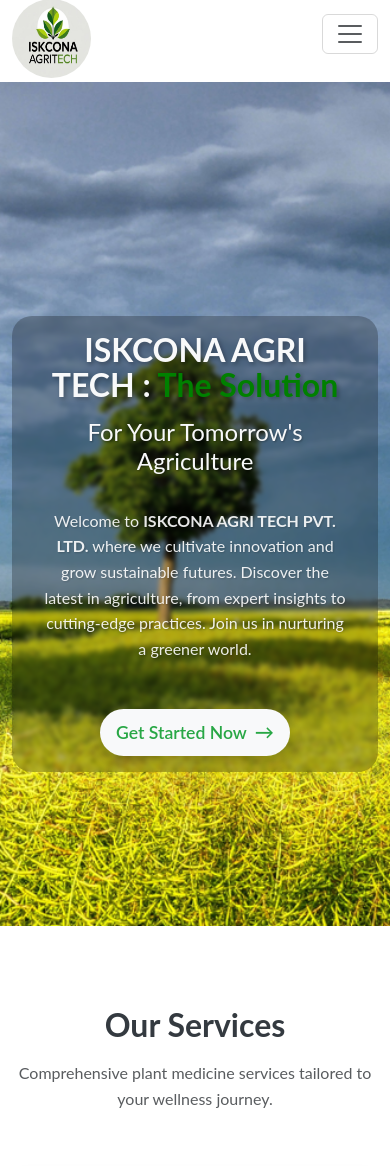
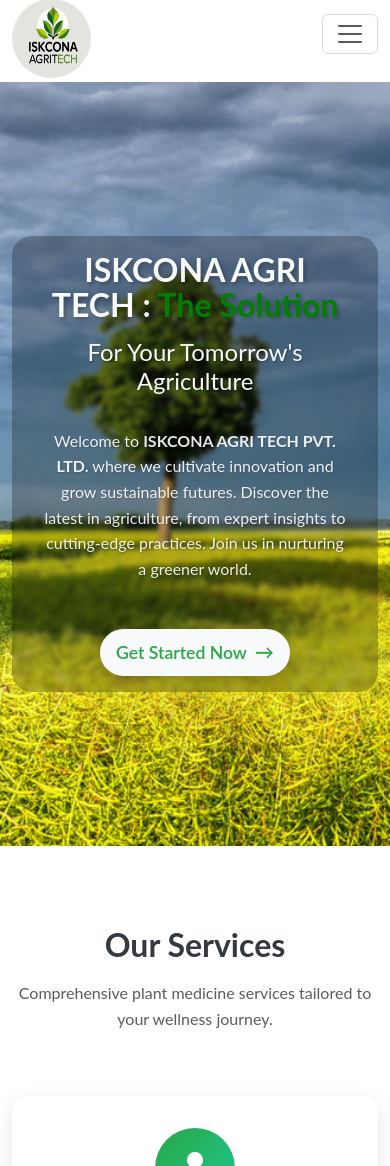
Before and after one commit to alokanand524/iskcona_agri_tech, a PHP site: page /MyProject/ in a window 390 px wide. Shown: the part 14-1180 px from the top of the page. Run offline with PHP 8.4, Linux system fonts and the light colour scheme.

Commit message:
Your commit message

```diff
--- a/index.php
+++ b/index.php
@@ -4,6 +4,7 @@
 <head>
     <meta charset="UTF-8">
     <meta name="viewport" content="width=device-width, initial-scale=1.0">
+    <meta name="theme-color" content="#ffffff">
     <title>ISKCONA AGRI TECH - to cure infected plants</title>
 
     <!-- Bootstrap CSS -->
@@ -24,7 +25,7 @@
             overflow: hidden;
             border-bottom-left-radius: 0%;
             border-bottom-right-radius: 0%;
-            margin-top: 6rem;
+            margin-top: 3rem;
         }
 
         .hero-content {
@@ -147,6 +148,10 @@
             .hero-text {
                 padding: 1rem 2rem;
             }
+
+            .hero-section{
+                margin-top: 1rem;
+            }
         }
 
         @media (max-width: 770px){
@@ -169,6 +174,8 @@
             .hero-text {
                 padding: 1rem 2rem;
             }
+
+
         }
     </style>
 </head>
```
